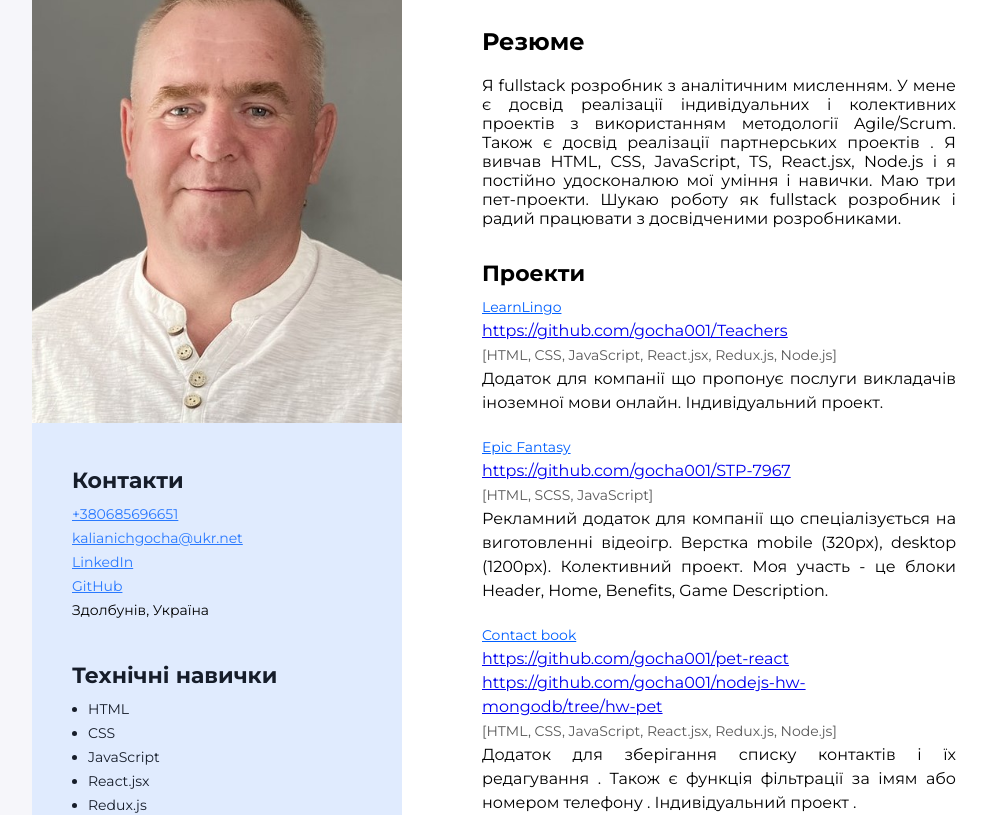
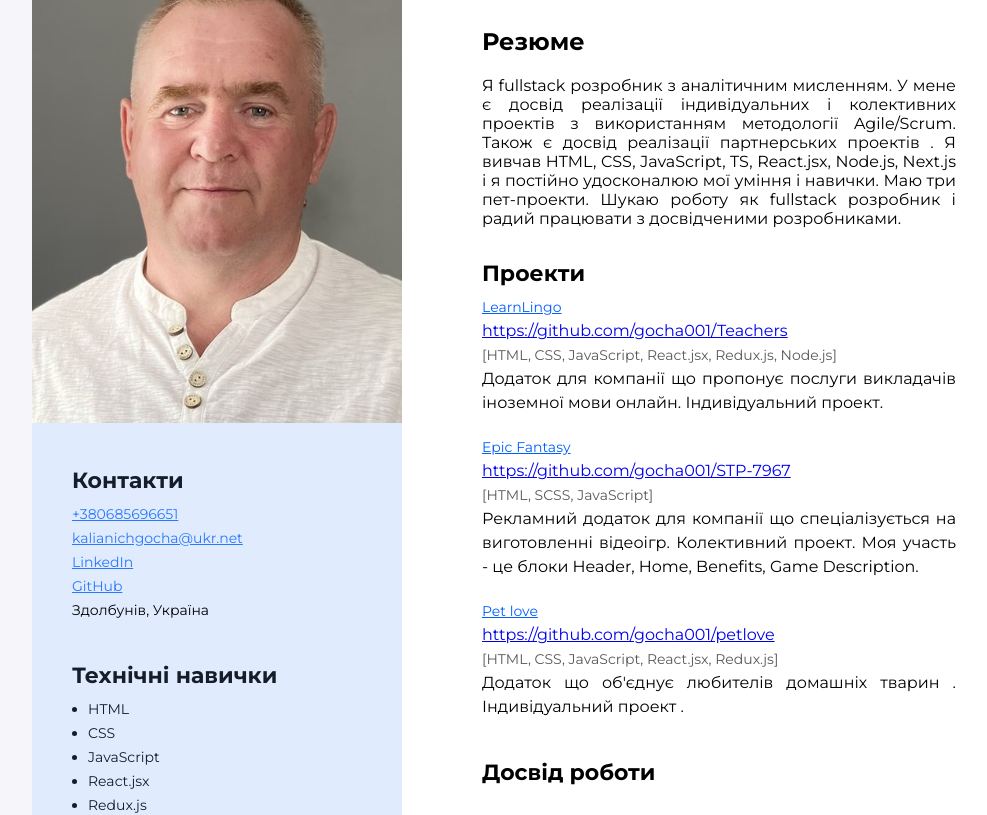
Before and after one commit to gocha001/Igor-Kondratuk-ukr, a plain HTML site: page index.html in a window 1280 px wide. Shown: the part 137-952 px from the top of the page, without its empty margins (106-1093 px from the left). Drawn offline with Linux system fonts and the light colour scheme.

Commit message:
add new skills

```diff
--- a/index.html
+++ b/index.html
@@ -31,10 +31,10 @@
             Я fullstack розробник з аналітичним мисленням. У мене є досвід
             реалізації індивідуальних і колективних проектів з використанням
             методології Agile/Scrum. Також є досвід реалізації партнерських
-            проектів . Я вивчав HTML, CSS, JavaScript, TS, React.jsx, Node.js і
-            я постійно удосконалюю мої уміння і навички. Маю три пет-проекти.
-            Шукаю роботу як fullstack розробник і радий працювати з досвідченими
-            розробниками.
+            проектів . Я вивчав HTML, CSS, JavaScript, TS, React.jsx, Node.js,
+            Next.js і я постійно удосконалюю мої уміння і навички. Маю три
+            пет-проекти. Шукаю роботу як fullstack розробник і радий працювати з
+            досвідченими розробниками.
           </p>
         </div>
 
@@ -98,12 +98,11 @@
               </span>
               <p class="my-projects-item-text">
                 Рекламний додаток для компанії що спеціалізується на
-                виготовленні відеоігр. Верстка mobile (320px), desktop (1200px).
-                Колективний проект. Моя участь - це блоки Header, Home,
-                Benefits, Game Description.
+                виготовленні відеоігр. Колективний проект. Моя участь - це блоки
+                Header, Home, Benefits, Game Description.
               </p>
             </li>
-            <li class="my-projects-item">
+            <!-- <li class="my-projects-item">
               <a
                 class="my-projects-item-link"
                 href="https://pet-react-seven.vercel.app/"
@@ -126,6 +125,30 @@
                 Додаток для зберігання списку контактів і їх редагування . Також
                 є функція фільтрації за імям або номером телефону .
                 Індивідуальний проект .
+              </p>
+            </li>  -->
+            <li class="my-projects-item">
+              <a
+                class="my-projects-item-link"
+                href="https://petlove-lac.vercel.app"
+                target="_blank"
+              >
+                Pet love</a
+              >
+              <a href="https://github.com/gocha001/petlove" target="_blank"
+                >https://github.com/gocha001/petlove</a
+              >
+              <!-- <a
+                href="https://github.com/gocha001/nodejs-hw-mongodb/tree/hw-pet"
+                target="_blank"
+                >https://github.com/gocha001/nodejs-hw-mongodb/tree/hw-pet</a
+              > -->
+              <span class="my-projects-item-tech"
+                >[HTML, CSS, JavaScript, React.jsx, Redux.js]
+              </span>
+              <p class="my-projects-item-text">
+                Додаток що об'єднує любителів домашніх тварин . Індивідуальний
+                проект .
               </p>
             </li>
           </ol>
@@ -272,6 +295,7 @@
               <li class="skills-list-item">React.jsx</li>
               <li class="skills-list-item">Redux.js</li>
               <li class="skills-list-item">Node.js</li>
+              <li class="skills-list-item">Next.js</li>
               <li class="skills-list-item">GitHub</li>
               <li class="skills-list-item">Agile/Scrum</li>
             </ul>
```
